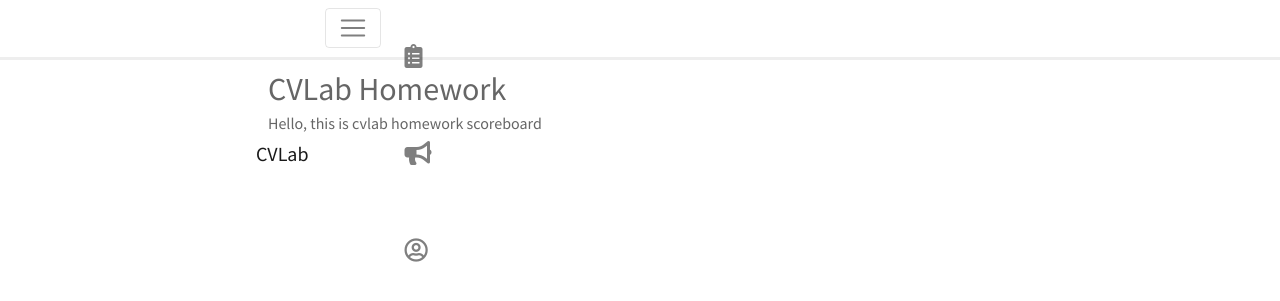
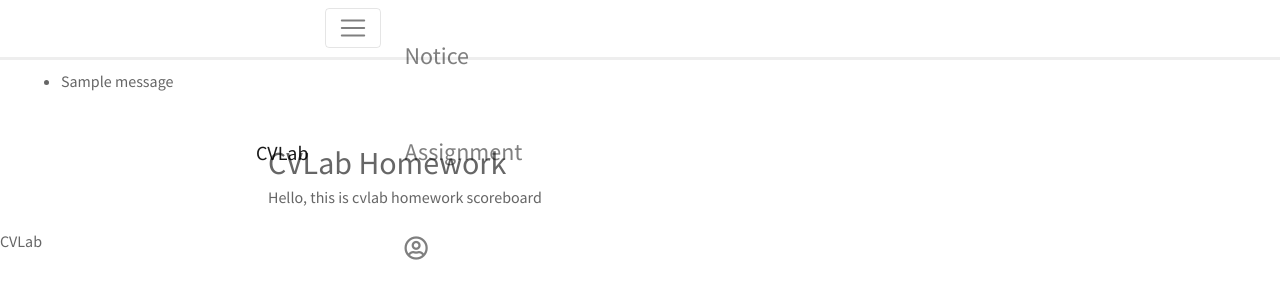
Before and after one commit to jiunbae/scoreboard, a Flask app: page / in a window 1280 px wide, after a click that opens the changed part. Shown: the top 301 px of the page. Run offline with Flask 2, Linux system fonts and the light colour scheme; tables that the repository leaves empty hold one stand-in row (values such as "Sample post"); one stand-in notice (Sample message) is shown; some libraries are stand-ins or nearby versions.

Commit message:
Update template split, footer, navigation, submissions

```diff
--- /dev/null
+++ b/app/templates/footer.html
@@ -0,0 +1 @@
+CVLab
--- a/app/templates/index.html
+++ b/app/templates/index.html
@@ -12,33 +12,21 @@
   <link rel="stylesheet" href="/static/css/style.css">
 </head>
 <body>
-  <nav class="navbar navbar-expand-lg navbar-light bg-light">
-    <div>
-      <a class="navbar-brand" href="/">CVLab</a>
-      <button class="navbar-toggler" type="button" data-toggle="collapse" data-target="#navbarNav" aria-controls="navbarNav" aria-expanded="false" aria-label="Toggle navigation">
-        <span class="navbar-toggler-icon"></span>
-      </button>
-      <div class="collapse navbar-collapse" id="navbarNav">
-        <ul class="navbar-nav mr-auto">
-          <li class="nav-item">
-            <a class="nav-link" href="/assignment/"><i class="fas fa-clipboard-list"></i></a>
-          </li>
-          <li class="nav-item">
-            <a class="nav-link" href="/"><i class="fas fa-bullhorn"></i></a>
-          </li>
-        </ul>
-        <ul class="navbar-nav">
-          <li class="nav-item">
-            {% if user is none %}
-              <a class="nav-link" href="/login"><i class="far fa-user-circle"></i></a>
-            {% else %}
-              <a class="nav-link" href="/user"><i class="fas fa-user-circle"></i></a>
-            {% endif %}
-          </li>
-        </ul>
-      </div>
+  {% include "navigation.html" %}
+
+  {% with messages = get_flashed_messages() %}
+  {% if messages %}
+  <section id="flash">
+    <div class="alert alert-primary" role="alert">
+      <ul>
+      {% for message in messages %}
+        <li>{{ message }}</li>
+      {% endfor %}
+      </ul>
     </div>
-  </nav>
+  </section>
+  {% endif %}
+  {% endwith %}
 
   <section id="wrapper">
     {% block body %}
@@ -48,8 +36,7 @@
   </section>
 
   <footer>
-    {% block footer %}
-    {% endblock %}
+    {% include "footer.html" %}
   </footer>
 
   <script src="https://ajax.googleapis.com/ajax/libs/jquery/2.1.1/jquery.min.js"></script>
--- /dev/null
+++ b/app/templates/navigation.html
@@ -0,0 +1,27 @@
+  <nav class="navbar navbar-expand-lg navbar-light bg-light">
+    <div>
+      <a class="navbar-brand" href="/">CVLab</a>
+      <button class="navbar-toggler" type="button" data-toggle="collapse" data-target="#navbarNav" aria-controls="navbarNav" aria-expanded="false" aria-label="Toggle navigation">
+        <span class="navbar-toggler-icon"></span>
+      </button>
+      <div class="collapse navbar-collapse" id="navbarNav">
+        <ul class="navbar-nav mr-auto">
+          <li class="nav-item">
+          <a class="nav-link" href="/notice">Notice</a>
+          </li>
+          <li class="nav-item">
+            <a class="nav-link" href="/assignment">Assignment</a>
+          </li>
+        </ul>
+        <ul class="navbar-nav">
+          <li class="nav-item">
+            {% if user is none %}
+              <a class="nav-link nav-icon" href="/login"><i class="far fa-user-circle"></i></a>
+            {% else %}
+              <a class="nav-link nav-icon" href="/user"><i class="fas fa-user-circle"></i></a>
+            {% endif %}
+          </li>
+        </ul>
+      </div>
+    </div>
+  </nav>
```
Also changed, not shown: app/templates/submissions.html (added, +22 -0 lines), app/templates/user.html (+4 -25 lines).
